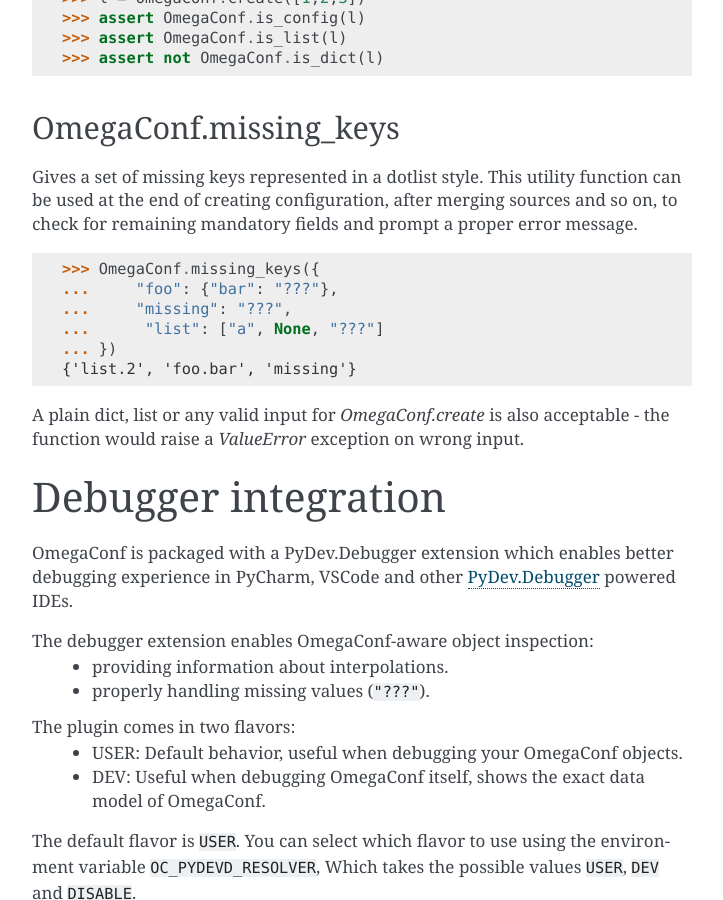
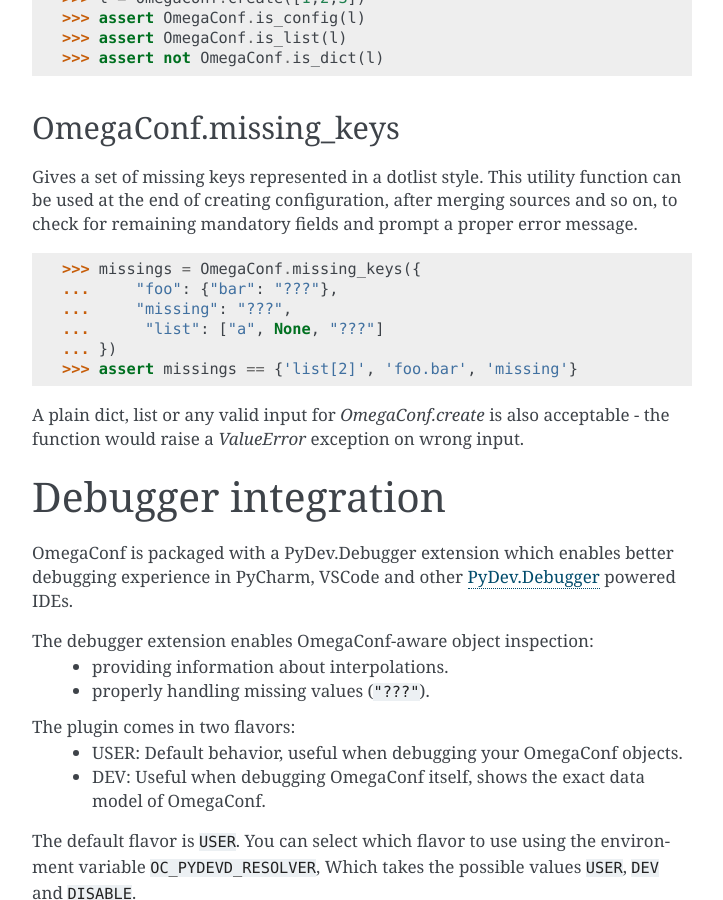
Before and after one commit to omry/omegaconf, a Sphinx documentation site: the page built from docs/source/usage.rst, in a window 1280 px wide and 900 px high, scrolled down 15329 px. Shown: the whole window, without its empty margins (388-1111 px from the left). Built offline with Sphinx 7.4.7, drawn with Linux system fonts in a browser that asks for light colours.

Commit message:
Using _get_full_key, updated docs

```diff
--- a/docs/source/usage.rst
+++ b/docs/source/usage.rst
@@ -790,12 +790,12 @@
 
 .. doctest::
 
-    >>> OmegaConf.missing_keys({
+    >>> missings = OmegaConf.missing_keys({
     ...     "foo": {"bar": "???"},
     ...     "missing": "???",
     ...      "list": ["a", None, "???"]
     ... })
-    {'list.2', 'foo.bar', 'missing'}
+    >>> assert missings == {'list[2]', 'foo.bar', 'missing'}
 
 A plain dict, list or any valid input for `OmegaConf.create` is also acceptable - the function would raise a `ValueError` exception on wrong input.
 
```
Also changed, not shown: 2 other files.
